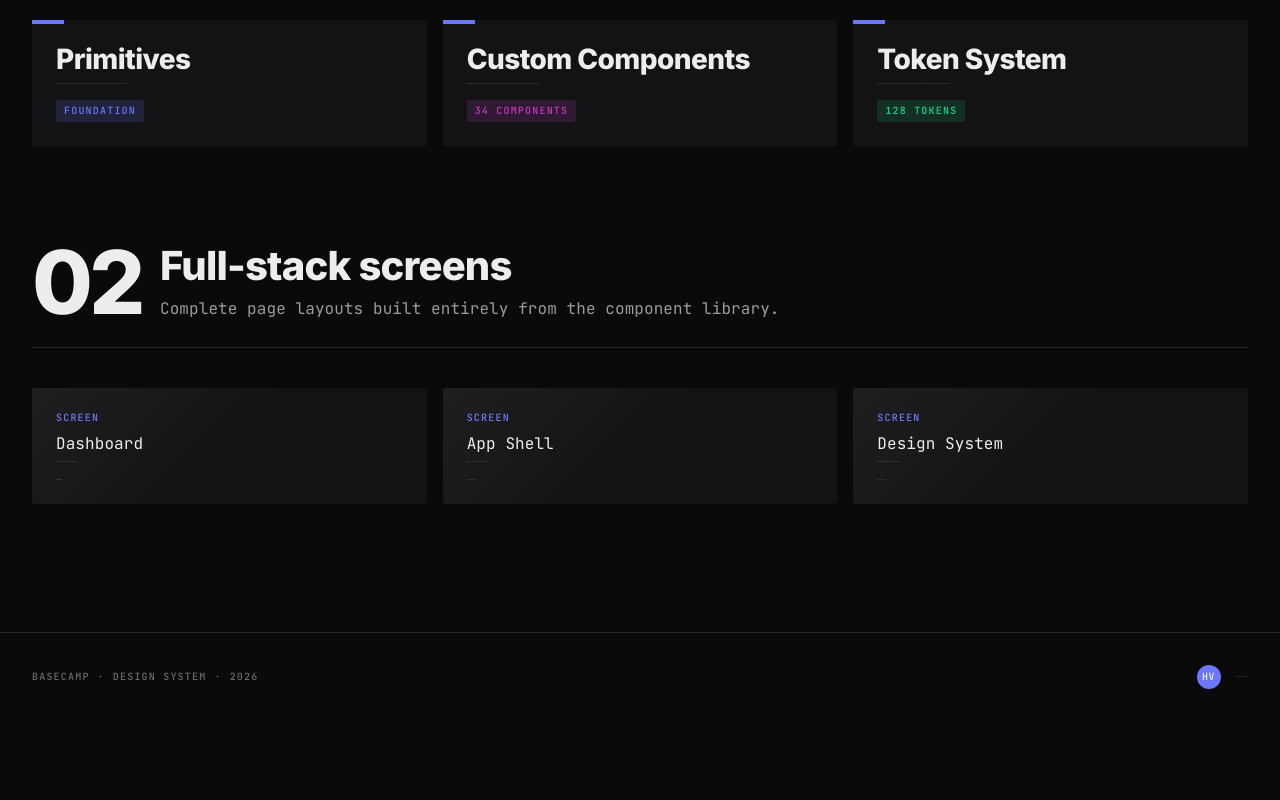
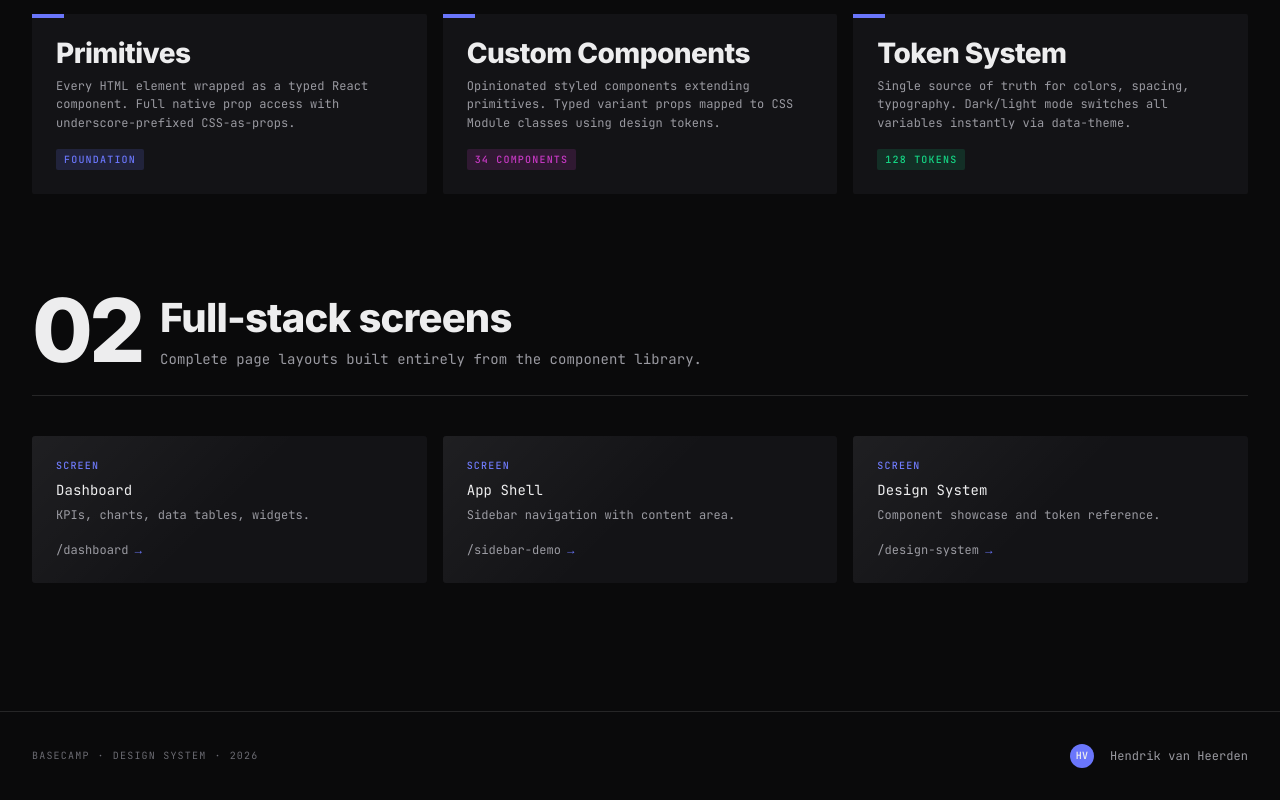
Before and after one commit to hendrikkels/basecamp, a Next.js app: page / in a window 1280 px wide. Shown: the part 1028-1828 px from the top of the page. Before the commit the page ends 1749 px from the top, so only its background shows below. Built offline with nearby package versions, Linux system fonts and the light colour scheme.

Commit message:
File size and weight updates

```diff
--- a/src/app/design-system/page.tsx
+++ b/src/app/design-system/page.tsx
@@ -689,7 +689,7 @@
                 Empty state
               </Text>
               <EmptyState
-                glyph="[ ◇ ]"
+                glyph="[ ? ]"
                 title="No results"
                 description="Try adjusting your search or filters to find what you're looking for."
               >
--- a/src/components/custom/Card/Card.tsx
+++ b/src/components/custom/Card/Card.tsx
@@ -55,7 +55,7 @@
         {title && (
           headingVariants.has(titleVariant)
             ? <Heading variant={titleVariant as HeadingVariant} level={3} className={titleClasses}>{title}</Heading>
-            : <Text size={titleVariant as TextSize} className={titleClasses}>{title}</Text>
+            : <Text size={titleVariant as TextSize} color="dim" className={titleClasses}>{title}</Text>
         )}
         {children}
       </Box>
--- a/src/components/custom/CheckboxGroup/CheckboxGroup.module.css
+++ b/src/components/custom/CheckboxGroup/CheckboxGroup.module.css
@@ -59,7 +59,7 @@
 
 .checkmark {
   color: var(--acc-on);
-  font-size: var(--fs-micro);
+  font-size: var(--fs-body);
   line-height: 1;
   font-weight: 700;
   font-family: var(--mono);
--- a/src/components/custom/DataTable/DataTable.module.css
+++ b/src/components/custom/DataTable/DataTable.module.css
@@ -15,7 +15,7 @@
   text-align: left;
   padding: 12px 14px;
   color: var(--dim);
-  font-weight: 500;
+  font-weight: 700;
   font-size: var(--fs-micro);
   letter-spacing: var(--ls-wide);
   text-transform: uppercase;
--- a/src/components/custom/EmptyState/EmptyState.tsx
+++ b/src/components/custom/EmptyState/EmptyState.tsx
@@ -3,6 +3,7 @@
 import React from "react";
 import { Box, H3 } from "@/components/primitives";
 import styles from "./EmptyState.module.css";
+import { Text } from "@/components/custom";
 
 export interface EmptyStateProps {
   glyph?: string;
@@ -19,7 +20,7 @@
     return (
       <Box ref={ref} className={classes}>
         {glyph && <Box className={styles.glyph}>{glyph}</Box>}
-        <H3 className={styles.title}>{title}</H3>
+        <Text size="body-lg">{title}</Text>
         {description && <Box className={styles.description}>{description}</Box>}
         {children && <Box className={styles.actions}>{children}</Box>}
       </Box>
--- a/src/components/custom/KpiTile/KpiTile.module.css
+++ b/src/components/custom/KpiTile/KpiTile.module.css
@@ -29,6 +29,7 @@
   letter-spacing: var(--ls-tight-sm);
   line-height: 0.95;
   color: var(--text);
+  font-weight: 400;
 }
 
 .unit {
--- a/src/components/custom/SectionHead/SectionHead.module.css
+++ b/src/components/custom/SectionHead/SectionHead.module.css
@@ -7,6 +7,7 @@
 
 .number {
   color: var(--text);
+  font-weight: 700;
 }
 
 .title {
--- a/src/components/custom/Select/Select.module.css
+++ b/src/components/custom/Select/Select.module.css
@@ -191,7 +191,7 @@
 
 .checkmark {
   color: var(--acc-on);
-  font-size: var(--fs-micro);
+  font-size: var(--fs-body);
   line-height: 1;
   font-weight: 700;
   font-family: var(--mono);
--- a/src/components/custom/TextStrip/TextStrip.module.css
+++ b/src/components/custom/TextStrip/TextStrip.module.css
@@ -23,7 +23,7 @@
 /* Size variants */
 .bodyLg { font-size: var(--fs-body-lg); letter-spacing: var(--ls-normal); }
 .body { font-size: var(--fs-body); letter-spacing: var(--ls-normal); }
-.micro { font-size: var(--fs-micro); letter-spacing: var(--ls-wide); text-transform: uppercase; font-weight: 500; }
+.micro { font-size: var(--fs-micro); letter-spacing: var(--ls-wide); text-transform: uppercase}
 
 /* Color variants */
 .colorDefault { color: var(--text); }
--- a/src/styles/tokens.css
+++ b/src/styles/tokens.css
@@ -83,8 +83,8 @@
     --fs-display-s: 40px;
     --fs-heading: 28px;
     --fs-subheading: 22px;
-  --fs-body-lg: 16px;
-  --fs-body: 1px;
+    --fs-body-lg: 14px;
+    --fs-body: 12px;
     --fs-micro: 10px;
 
     /* Font sizes — mobile responsive */
```
Lines whose indentation alone changed are shown as unchanged.
